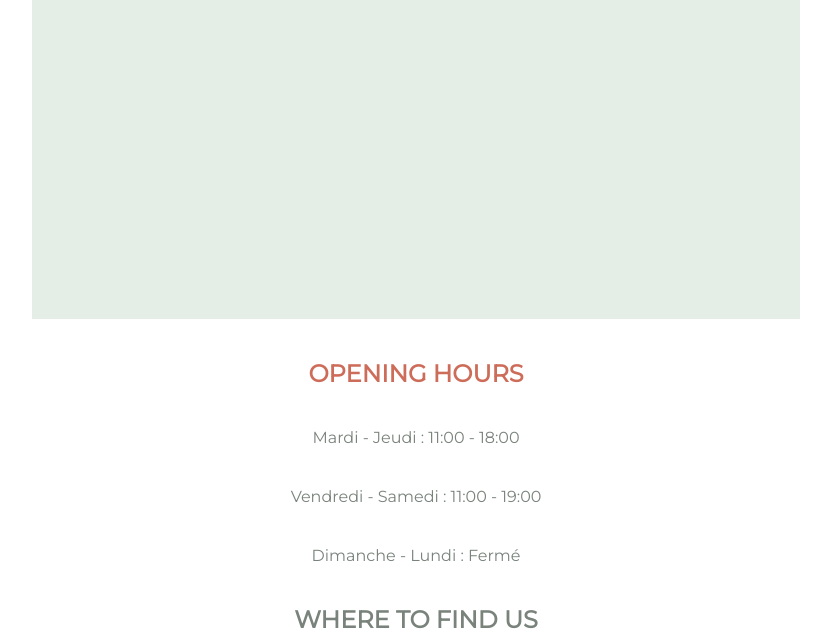
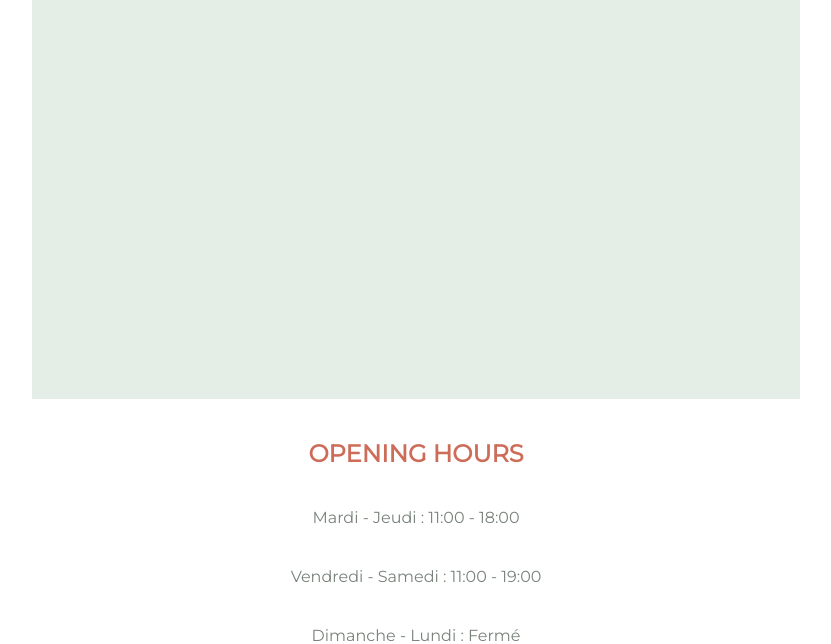
Before and after one commit to madame-r/p_restaurant, a Symfony app: template templates/home/index.html.twig in a window 1280 px wide. Shown: the part 746-1390 px from the top of the page, without its empty margins (224-1055 px from the left). Run offline with Twig, Linux system fonts and the light colour scheme; the template is opened without the code that fills it, so the values that code supplies are empty; style sheets or scripts are compiled from the project's sources; some libraries are stand-ins or nearby versions; some web fonts are replaced.

Commit message:
Readme files

```diff
--- a/assets/styles/02_mq_home.css
+++ b/assets/styles/02_mq_home.css
@@ -110,7 +110,7 @@
 
 
 [data-tab-content] {
-    height: 40vh;
+    height: 50vh;
 }
 
 
```
Also changed, not shown: 00_readme/badge_cc.png (added), 00_readme/screenshot_01.png (added), README.md (added).
